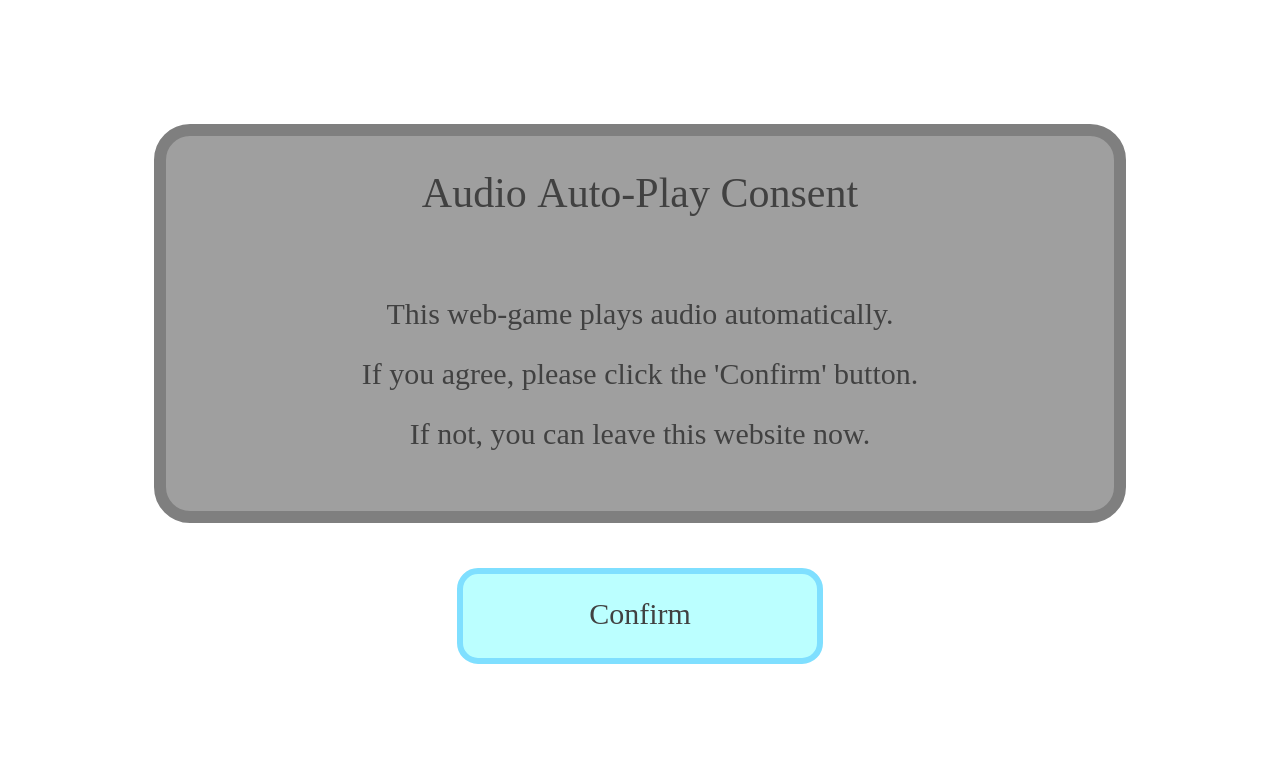
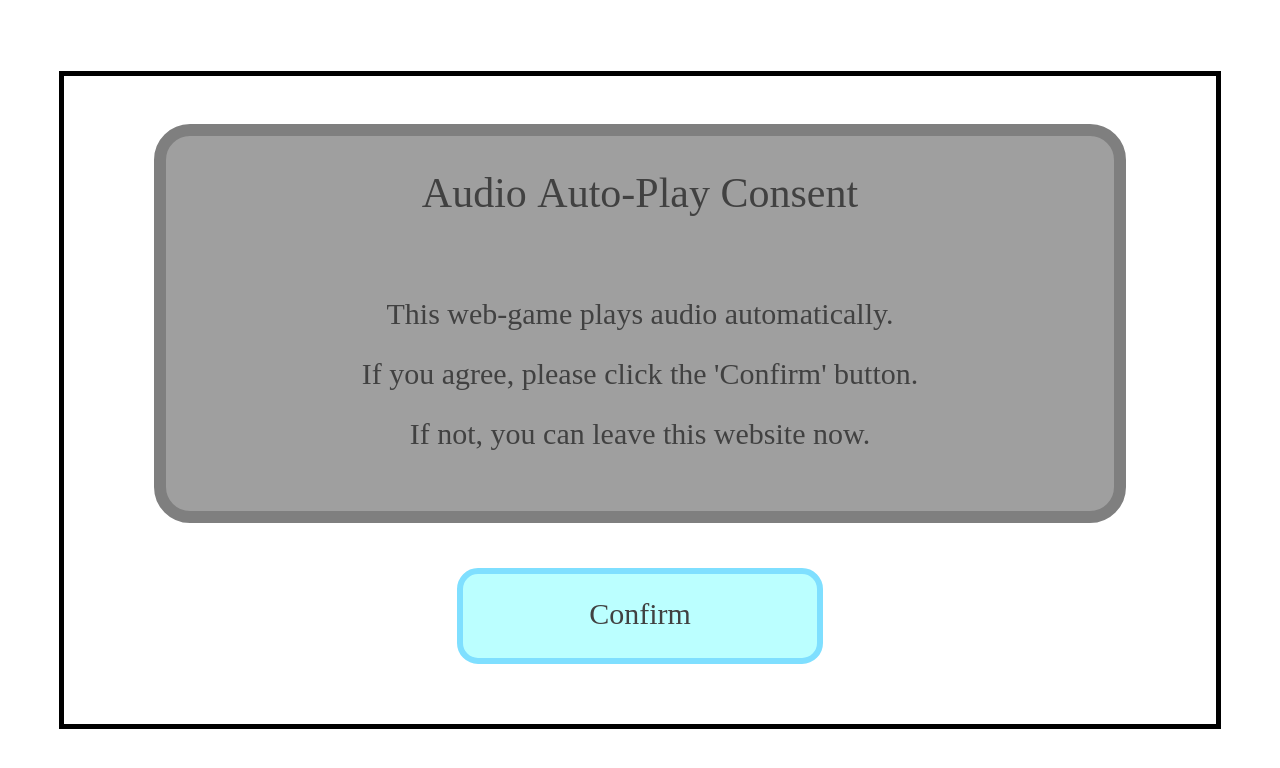
Before and after one commit to seolmango/switch2you, a website built with webpack: page src/index.html in a window 1280 px wide. Built offline with nearby package versions, Linux system fonts and the light colour scheme; a web font is replaced by a local one.

Commit message:
화면 디자인을 위한 canvas 경계 설정

```diff
--- a/src/main.css
+++ b/src/main.css
@@ -2,7 +2,7 @@ canvas {
     display: block;
     margin: 0 auto;
     padding: 0;
-    border: none;
+    border: 5px black solid;
     position: absolute;
     top: 50%;
     left: 50%;
```
